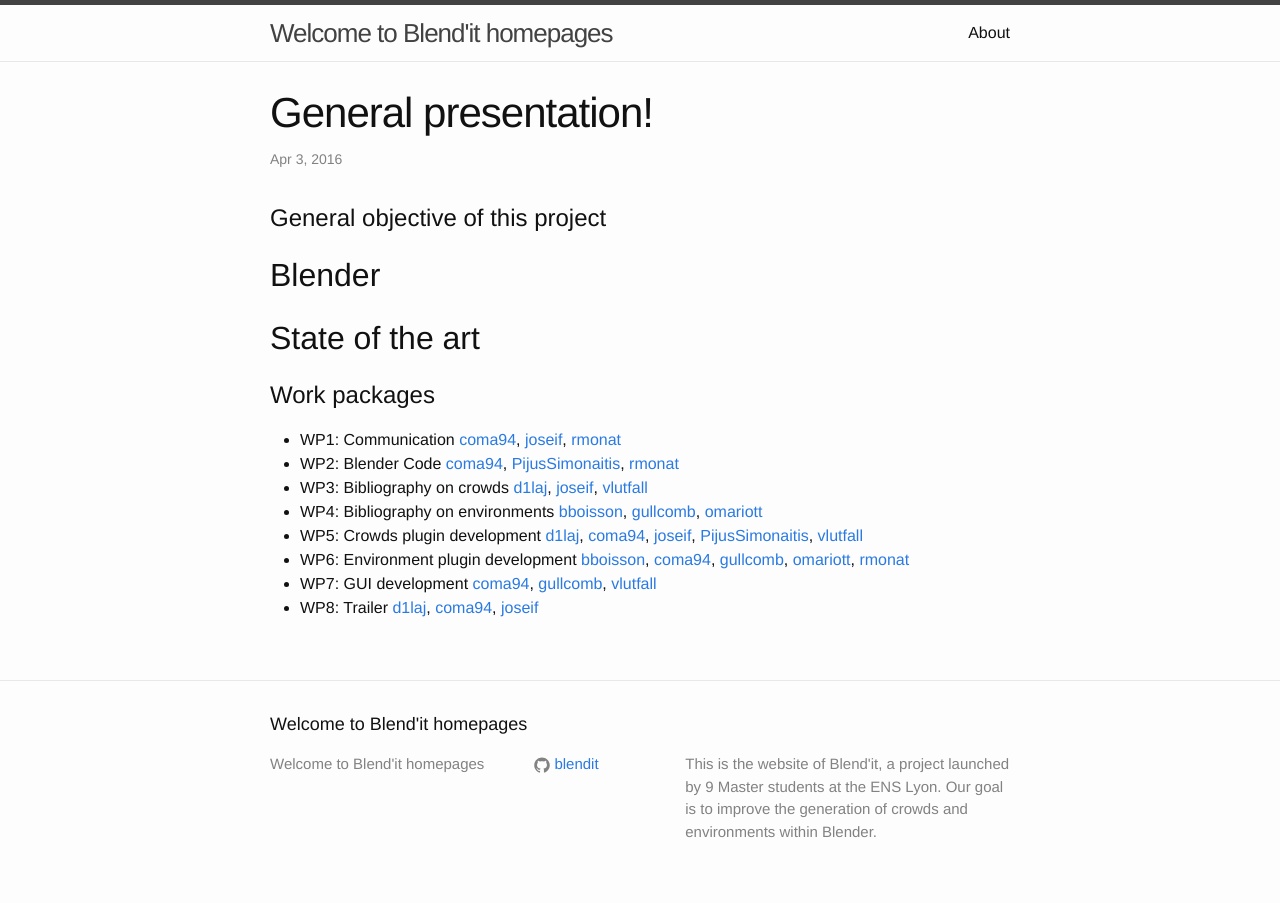
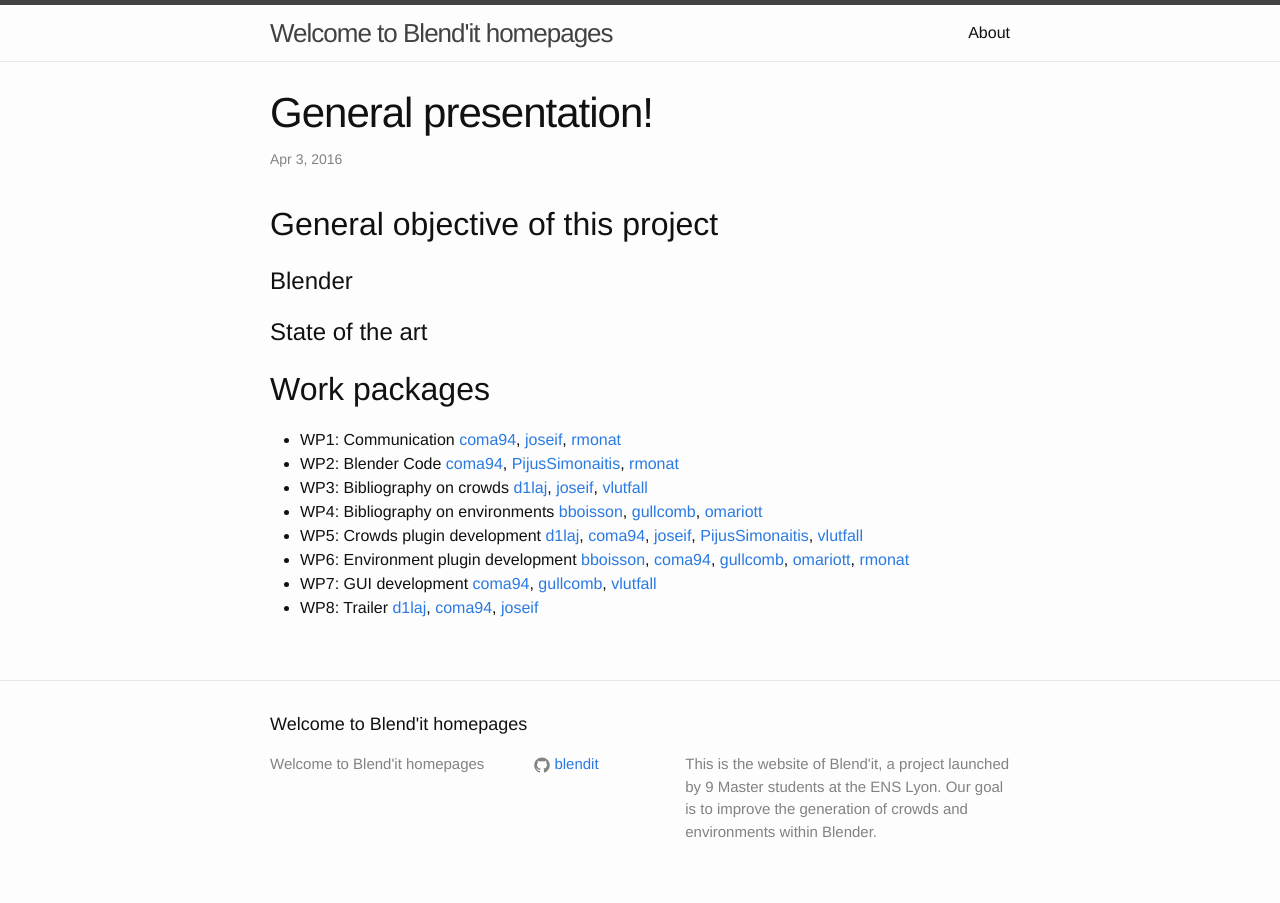
Before and after one commit to blendit/blendit.github.io, a Jekyll site: the page built from _posts/2016-04-03-general_presentation.markdown, in a window 1280 px wide. Built offline with Jekyll 4.4.1, drawn with Linux system fonts in a browser that asks for light colours.

Commit message:
sections

```diff
--- a/_posts/2016-04-03-general_presentation.markdown
+++ b/_posts/2016-04-03-general_presentation.markdown
@@ -3,13 +3,13 @@
 title:  "General presentation!"
 ---
 
-# General objective of this project
+## General objective of this project
 
-## Blender
+# Blender
 
-## State of the art
+# State of the art
 
-# Work packages
+## Work packages
 
 
 
```
